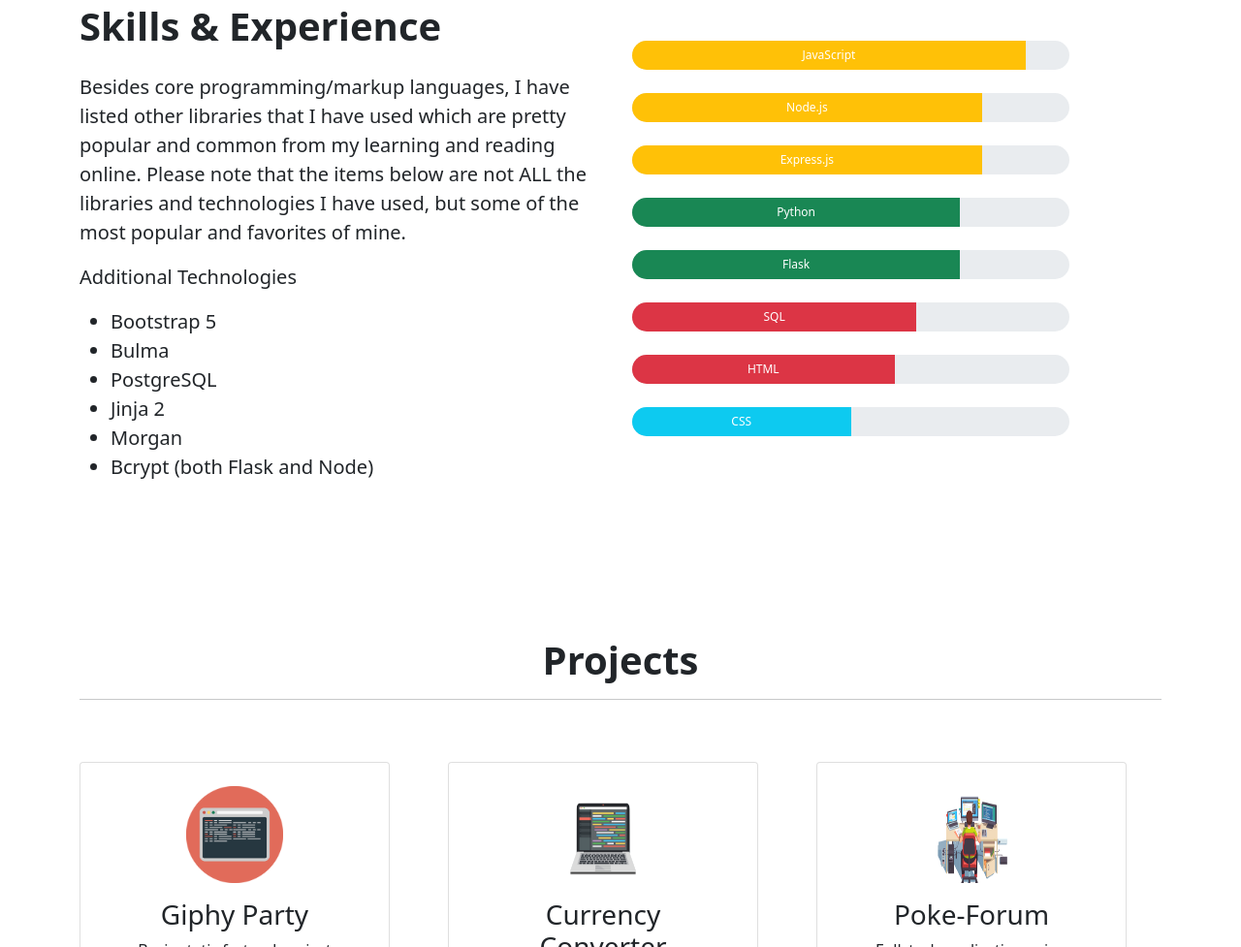
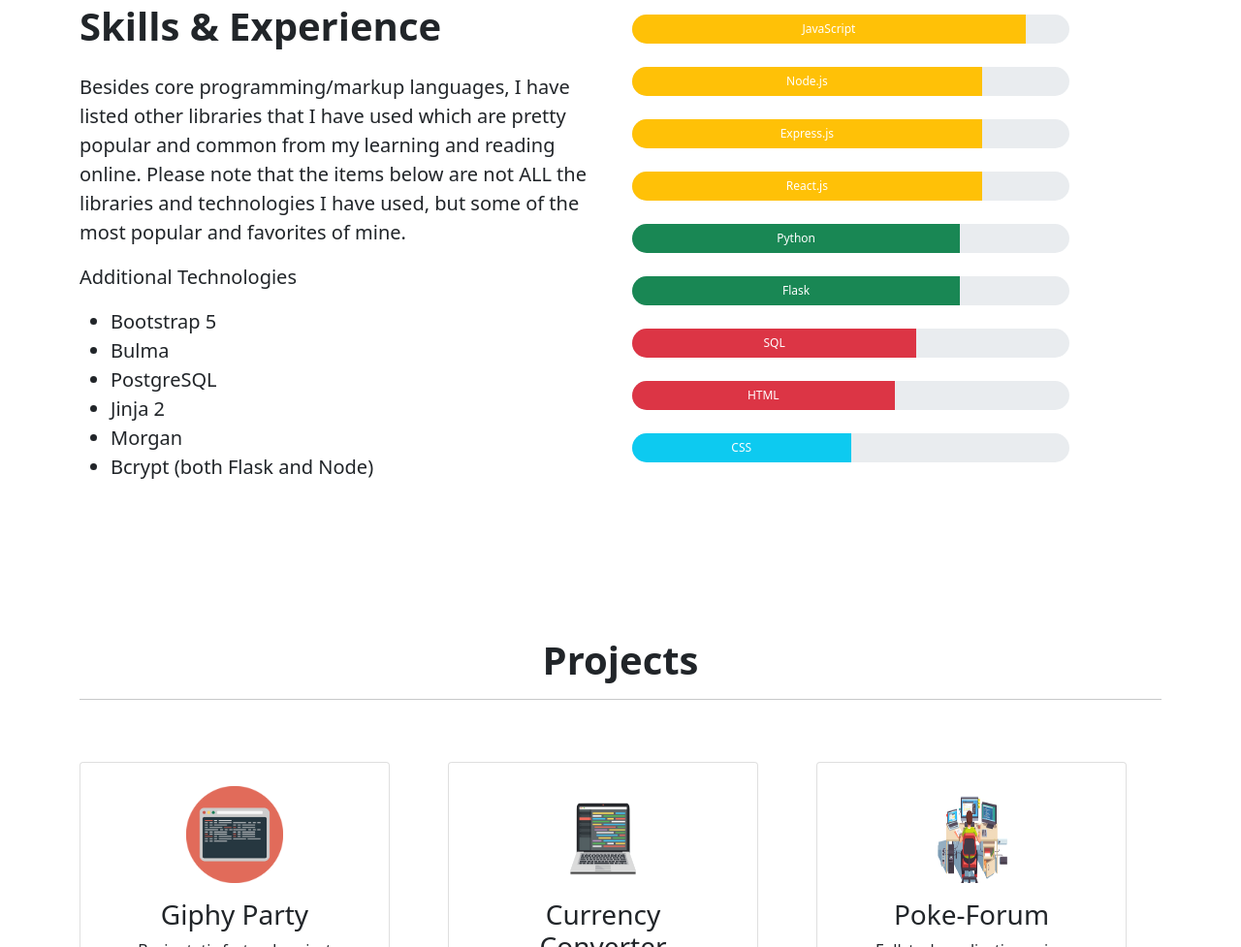
Before and after one commit to kn1ghtm0nster/diego-website, a plain HTML site: page index.html in a window 1280 px wide. Shown: the part 2229-3206 px from the top of the page at 97% size. Drawn offline with nearby package versions, Linux system fonts and the light colour scheme.

Commit message:
update to website for resume and add React to website.

```diff
--- a/index.html
+++ b/index.html
@@ -104,7 +104,7 @@
                             outside with friends or just a nice hike!
                         </p>
                         <div class="buttons">
-                            <a class="btn btn-outline-warning px-5 py-2" href="misc/Diego-Resume.pdf" download
+                            <a class="btn btn-outline-warning px-5 py-2" href="misc/Updated-Resume.pdf" download
                                 target="_blank">Download
                                 CV</a>
                             <a href="#contact" class="btn btn-warning text-white px-5 py-2">Contact</a>
@@ -155,6 +155,10 @@
                     <div class="progress mb-4">
                         <div class="progress-bar bg-warning" role="progressbar" style="width: 80%" aria-valuenow="80"
                             aria-valuemin="0" aria-valuemax="100">Express.js</div>
+                    </div>
+                    <div class="progress mb-4">
+                        <div class="progress-bar bg-warning" role="progressbar" style="width: 80%" aria-valuenow="80"
+                            aria-valuemin="0" aria-valuemax="100">React.js</div>
                     </div>
                     <div class="progress mb-4">
                         <div class="progress-bar bg-success" role="progressbar" style="width: 75%" aria-valuenow="75"
```
Also changed, not shown: 2 other files.
